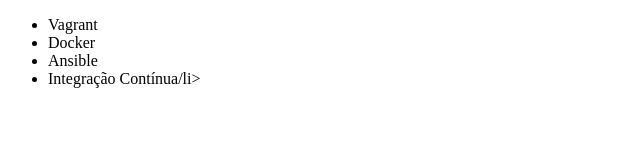
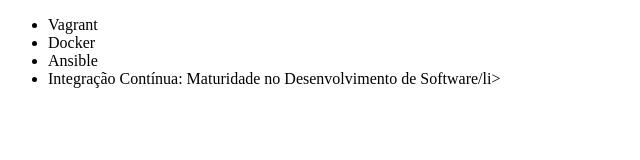
Before and after one commit to antoniosa28/alurado-git, a plain HTML site: page index.html in a window 1280 px wide. Shown: the whole page, without its empty margins (0-640 px from the left). Drawn offline with Linux system fonts and the light colour scheme.

Commit message:
Renomeando curso de Integração Contínua

```diff
--- a/index.html
+++ b/index.html
@@ -9,7 +9,7 @@
         <li>Vagrant</li>
         <li>Docker</li>
         <li>Ansible</li>
-        <li>Integração Contínua/li>
+        <li>Integração Contínua: Maturidade no Desenvolvimento de Software/li>
         </ul>
 </body>
 </html>
```
